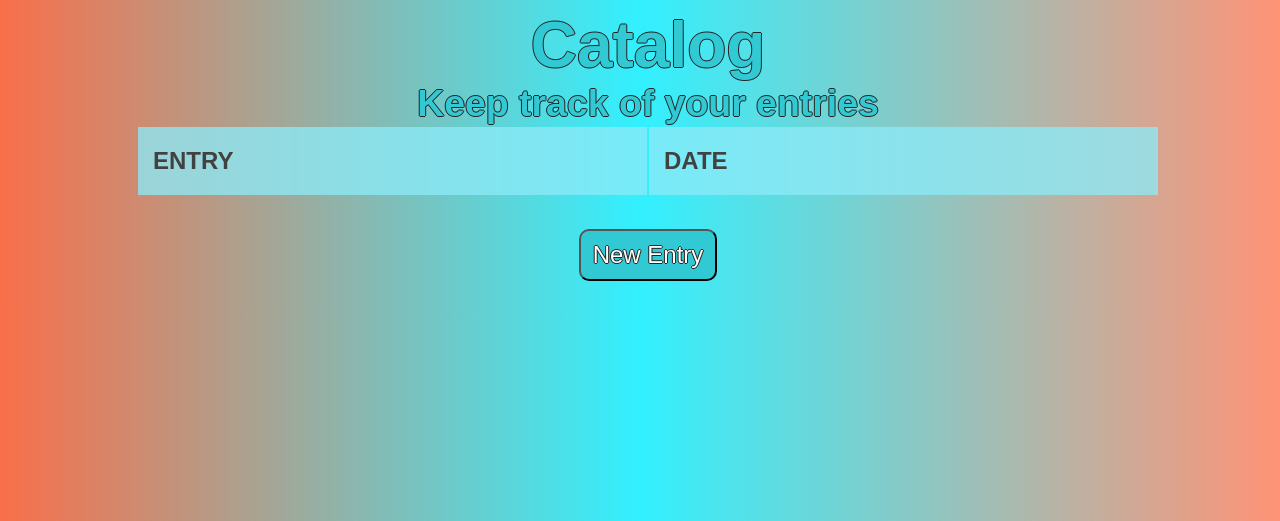
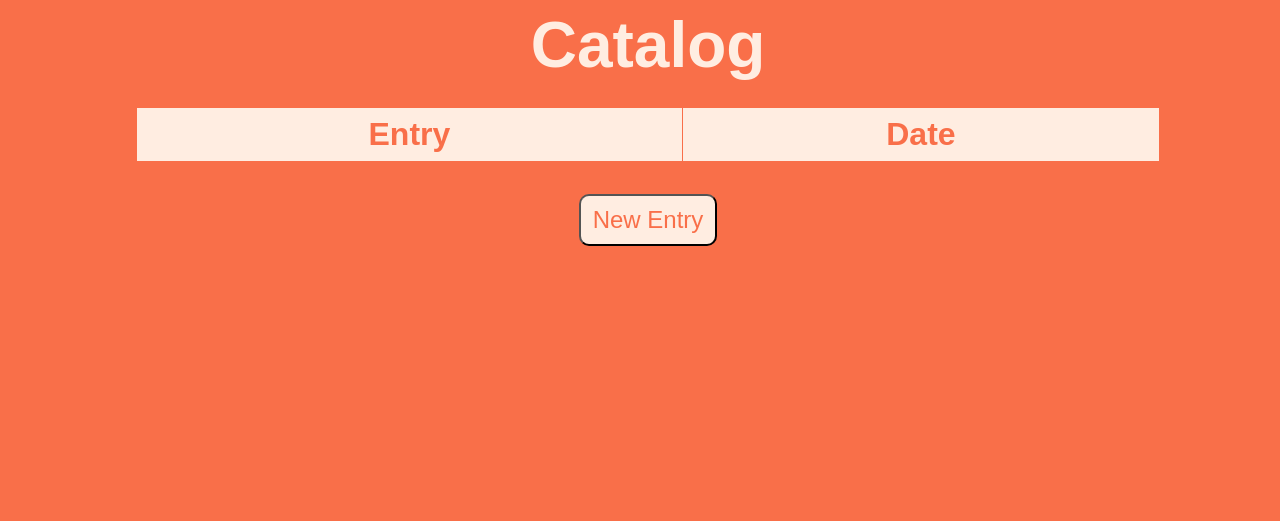
Before and after one commit to CoopGod/Gr8fulness, a Flask app: page /catalog in a window 1280 px wide. Shown: the top 521 px of the page. Run offline with Flask 2, Linux system fonts and the light colour scheme; the visitor is signed in with stand-in values (Sample User, id 1); data that the repository does not hold is empty; parts of the project's set-up code (start-up, migrations or seed data) failed here and were passed over.

Commit message:
Mass CSS Update: Orange
Much Orange

```diff
--- a/app.py
+++ b/app.py
@@ -90,7 +90,7 @@ def tableMarkup(user):
     userWritings = writings.query.order_by(desc(writings.ID)).filter_by(user = f"{user}")
     infotable = Markup("")
     for row in userWritings:
-        infotable = infotable + Markup(f"<tr class='tbl-content'><th>{row.index}</th><th>{row.date}</th></tr>")
+        infotable = infotable + Markup(f"<tr><td>{row.index}</td><td>{row.date}</td></tr>")
     return infotable
 
 # function to check username and password combinations. returns true if user is valid
--- a/static/style.css
+++ b/static/style.css
@@ -2,11 +2,10 @@
 .title,
 .subtitle {
   text-align: center;
-  color: rgb(49, 202, 212);
+  color: rgb(249,111,73);
   font-family: 'Nunito', sans-serif;
   margin-bottom: 0;
   margin-top: 0;
-  text-shadow: -1px 0 rgb(37, 37, 37), 0 1px rgb(37, 37, 37), 1px 0 rgb(37, 37, 37), 0 -1px rgb(37, 37, 37);
 }
 
 /* BODY */
@@ -15,25 +14,27 @@ html {
 }
 body {
   background: rgb(249,111,73);
-  background: linear-gradient(90deg, rgba(249,111,73,1) 0%, rgba(50,240,255,1) 50%, rgba(255,147,118,1) 100%);
+  color: rgb(255, 237, 225);
 
   width: 100%;
   font-family: 'Nunito', sans-serif;
-  color: #2b2d42;
   font-size: 4vh;
   text-align: center;
 }
 
 .master-container
 {
+  border: solid #cf8920 2px;
+  background-color: rgb(255, 237, 225);
+  color: rgb(249,111,73);
+
+  width: 45vh;
   margin: 0;
   position: absolute;
   top: 50%;
   left: 50%;
   transform: translate(-50%, -50%);
   padding: 25px;
-  border: solid #cf8920 2px;
-  background-color: rgba(254, 254, 255, 0.555);
   border-radius: 40px;
 }
 
@@ -45,12 +46,22 @@ body {
 }
 
 .submit {
+  background: rgb(249,111,73);
+  color: rgb(255, 237, 225);
+
   padding: 10px 12px;
   width: fit-content;
   border-radius: 10px;
-  background-color: rgb(49, 202, 212);
-  color: rgb(255, 255, 255);
-  text-shadow: -1px 0 rgb(37, 37, 37), 0 1px rgb(37, 37, 37), 1px 0 rgb(37, 37, 37), 0 -1px rgb(37, 37, 37);
+  font-size: 3vh;
+}
+
+.submitAlt {
+  color: rgb(249,111,73);
+  background-color: rgb(255, 237, 225);
+
+  padding: 10px 12px;
+  width: fit-content;
+  border-radius: 10px;
   font-size: 3vh;
 }
 
@@ -67,35 +78,26 @@ textarea {
 
 /* TABLE */
 table {
-  font-size: 3vh;
-  width: 100%;
-  table-layout: fixed;
   margin: auto;
+  font-family: Arial, Helvetica, sans-serif;
+  border-collapse: collapse;
+  width: fit-content;
+  color: rgb(249,111,73);
+  background-color: rgb(255, 237, 225);
 }
 
-.tbl-header {
-  background-color: rgba(141, 235, 247, 0.767);
-  color: rgb(65, 65, 65);
-}
-.tbl-content {
-  font-size: 2vh;
-  margin-top: 0px;
-  background-color: rgba(205, 245, 255, 0.747);
-  border: 1px solid rgba(255, 255, 255, 0.541);
+td, th {
+  border: 1px solid rgb(249,111,73);
+  padding: 8px;
 }
 
 th {
-  padding: 20px 15px;
-  text-align: left;
-  text-transform: uppercase;
+  font-size: 4vh;
 }
 
 td {
-  padding: 15px;
-  text-align: left;
-  text-transform: none;
-  vertical-align: middle;
-  font-weight: 300;
-  border-bottom: solid 1px rgba(255, 255, 255, 0.1);
+  font-size: 3vh;
 }
+
+tr:hover {background-color: rgb(255, 227, 208);}
 /* Base stlying for table from W3schools */
--- a/templates/catalog.html
+++ b/templates/catalog.html
@@ -7,17 +7,16 @@
 </head>
 
 <body>
-    <h1 class="title">Catalog</h1>
-    <h3 class="subtitle">Keep track of your entries</h3>
+    <h1 class="title" style="color:rgb(255, 237, 225); padding-bottom: 25px;">Catalog</h1>
     <table style="width:80%" class="tables">
-        <tr class="tbl-header">
+        <tr>
             <th>Entry</th>
             <th>Date</th>
         </tr>
         {{ infotable }}
     </table>
     <form method="POST">
-        <p><input type="submit" value="New Entry" name="new_entry" class="submit"></p>
+        <p><input type="submit" value="New Entry" name="new_entry" class="submitAlt"></p>
     </form>
 
 </body>
```
Also changed, not shown: templates/add.html (+3 -4 lines).
